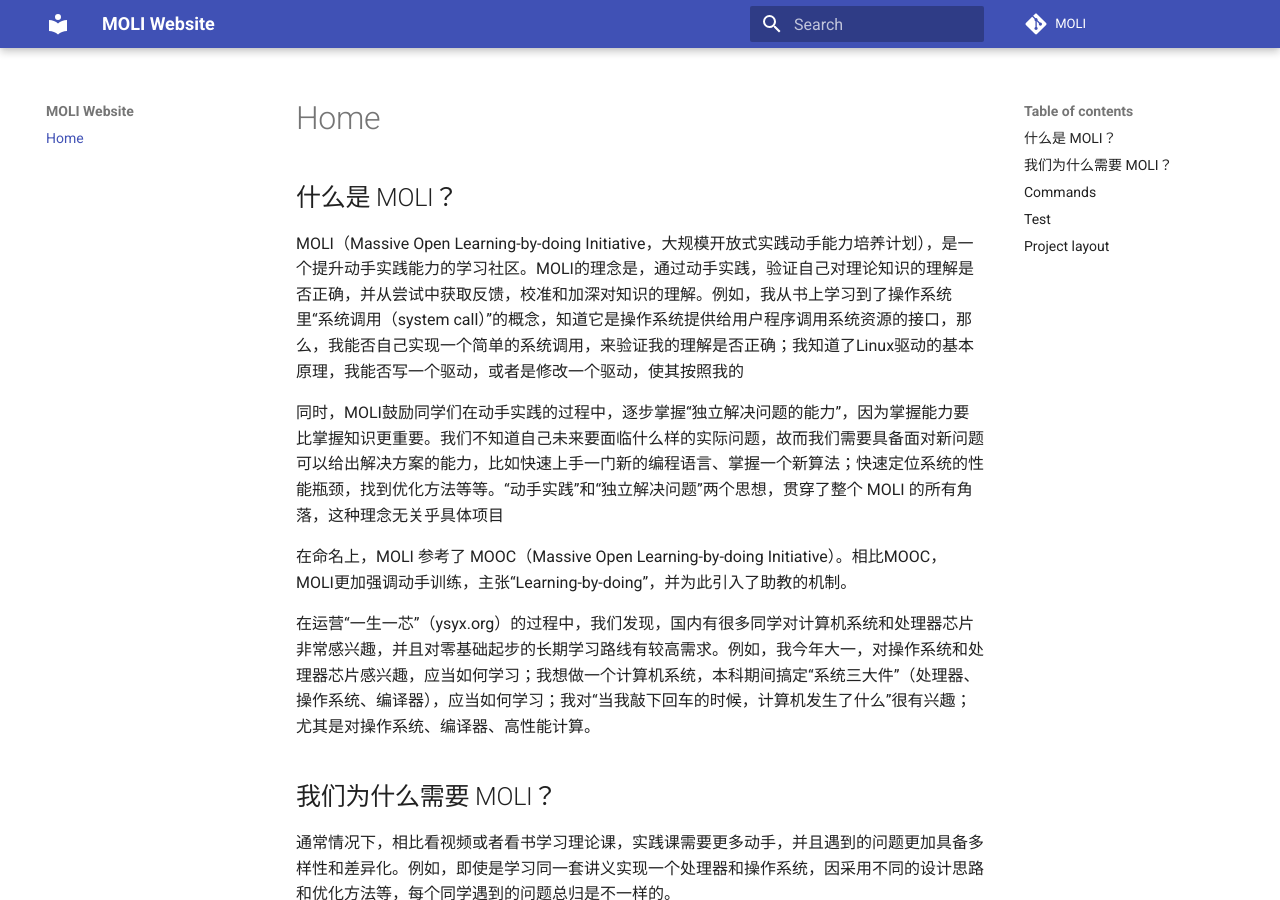
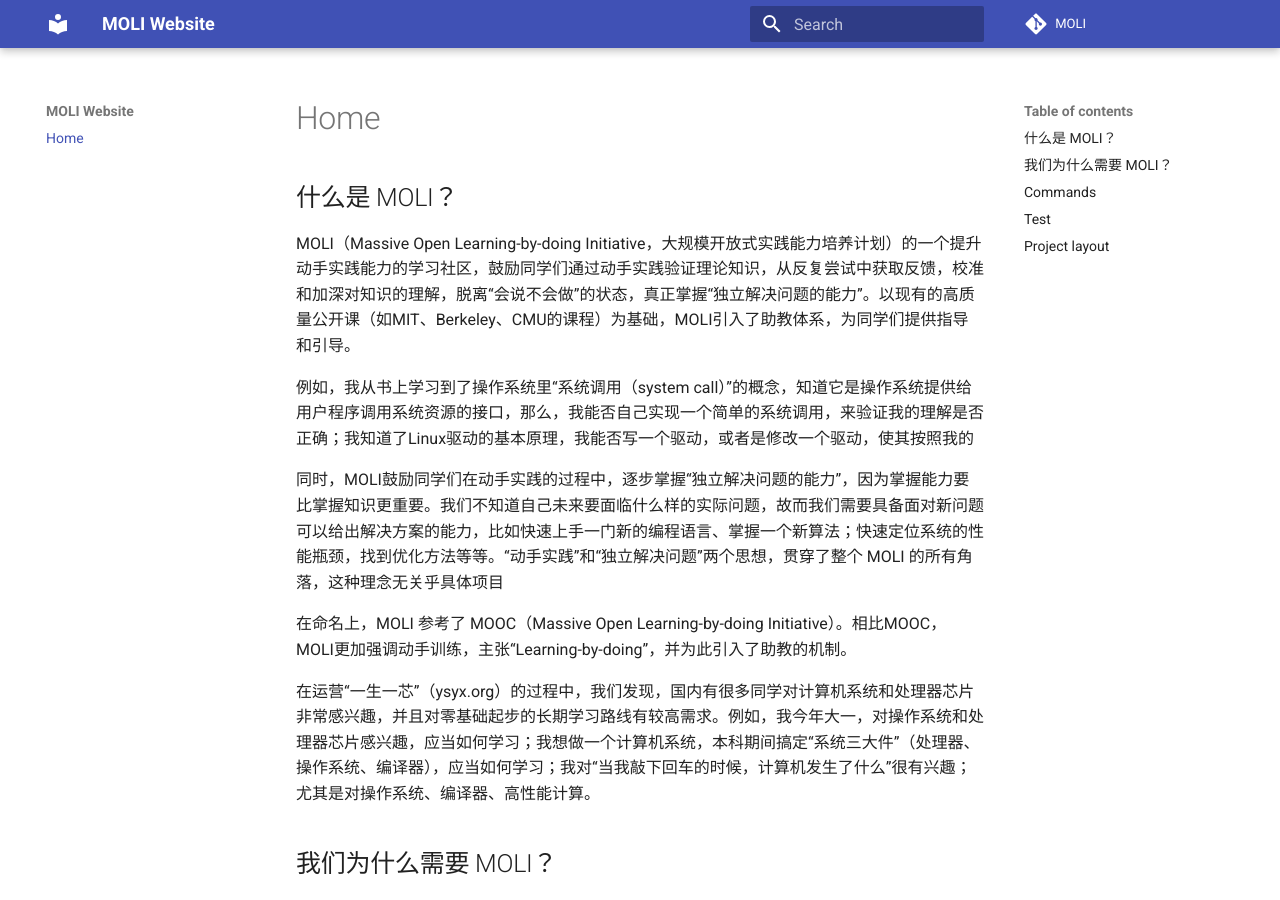
Before and after one commit to puckbee/moli, an MkDocs documentation site: the page built from docs/index.md, in a window 1280 px wide and 900 px high. Built offline with MkDocs 1.6.1 and Material for MkDocs 9.7.7, drawn with Linux system fonts in a browser that asks for light colours; comment, search, counter and statistics services are not loaded.

Commit message:
Just update

```diff
--- a/docs/index.md
+++ b/docs/index.md
@@ -1,6 +1,9 @@
 ## 什么是 MOLI？
 
-MOLI（Massive Open Learning-by-doing Initiative，大规模开放式实践动手能力培养计划），是一个提升动手实践能力的学习社区。MOLI的理念是，通过动手实践，验证自己对理论知识的理解是否正确，并从尝试中获取反馈，校准和加深对知识的理解。例如，我从书上学习到了操作系统里“系统调用（system call）”的概念，知道它是操作系统提供给用户程序调用系统资源的接口，那么，我能否自己实现一个简单的系统调用，来验证我的理解是否正确；我知道了Linux驱动的基本原理，我能否写一个驱动，或者是修改一个驱动，使其按照我的
+MOLI（Massive Open Learning-by-doing Initiative，大规模开放式实践能力培养计划）的一个提升动手实践能力的学习社区，鼓励同学们通过动手实践验证理论知识，从反复尝试中获取反馈，校准和加深对知识的理解，脱离“会说不会做”的状态，真正掌握“独立解决问题的能力”。以现有的高质量公开课（如MIT、Berkeley、CMU的课程）为基础，MOLI引入了助教体系，为同学们提供指导和引导。
+
+
+例如，我从书上学习到了操作系统里“系统调用（system call）”的概念，知道它是操作系统提供给用户程序调用系统资源的接口，那么，我能否自己实现一个简单的系统调用，来验证我的理解是否正确；我知道了Linux驱动的基本原理，我能否写一个驱动，或者是修改一个驱动，使其按照我的
 
 同时，MOLI鼓励同学们在动手实践的过程中，逐步掌握“独立解决问题的能力”，因为掌握能力要比掌握知识更重要。我们不知道自己未来要面临什么样的实际问题，故而我们需要具备面对新问题可以给出解决方案的能力，比如快速上手一门新的编程语言、掌握一个新算法；快速定位系统的性能瓶颈，找到优化方法等等。“动手实践”和“独立解决问题”两个思想，贯穿了整个 MOLI 的所有角落，这种理念无关乎具体项目
 
```
Also changed, not shown: site/404.html, site/index.html, site/search/search_index.json.
